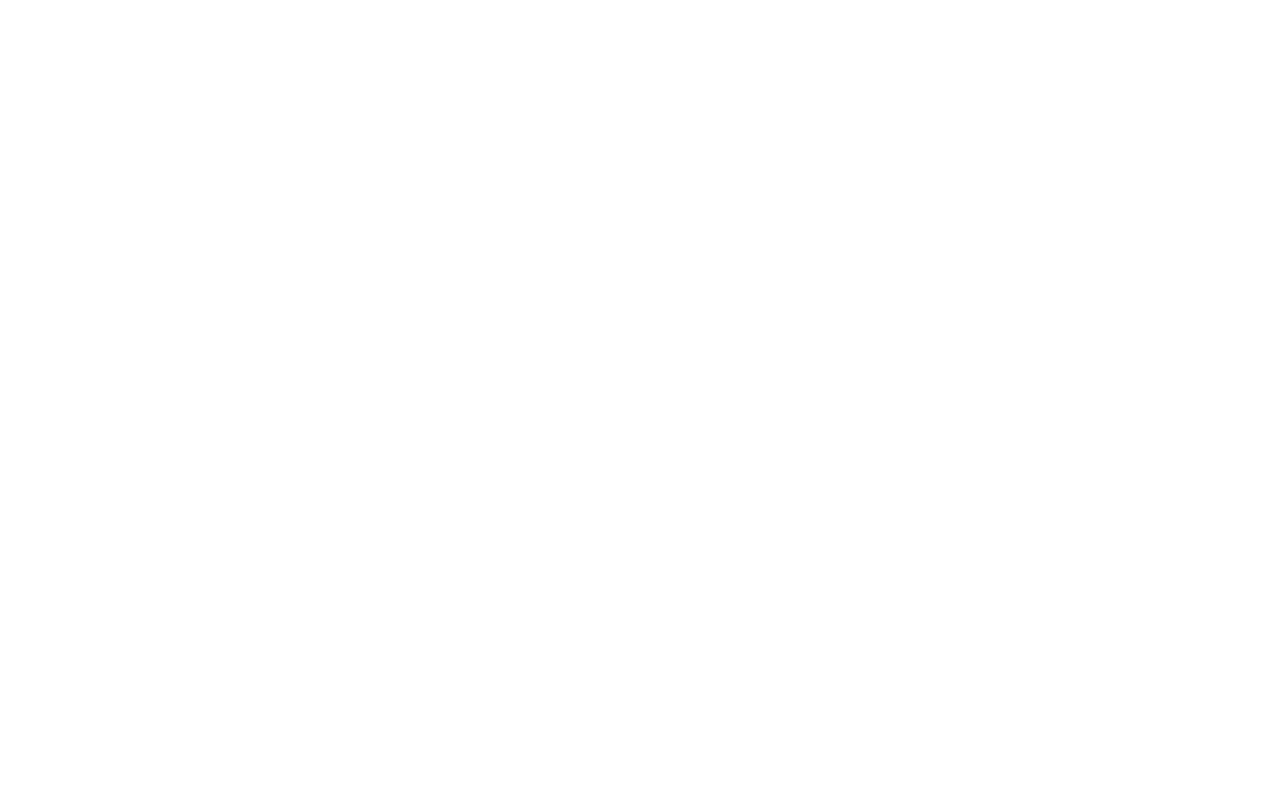
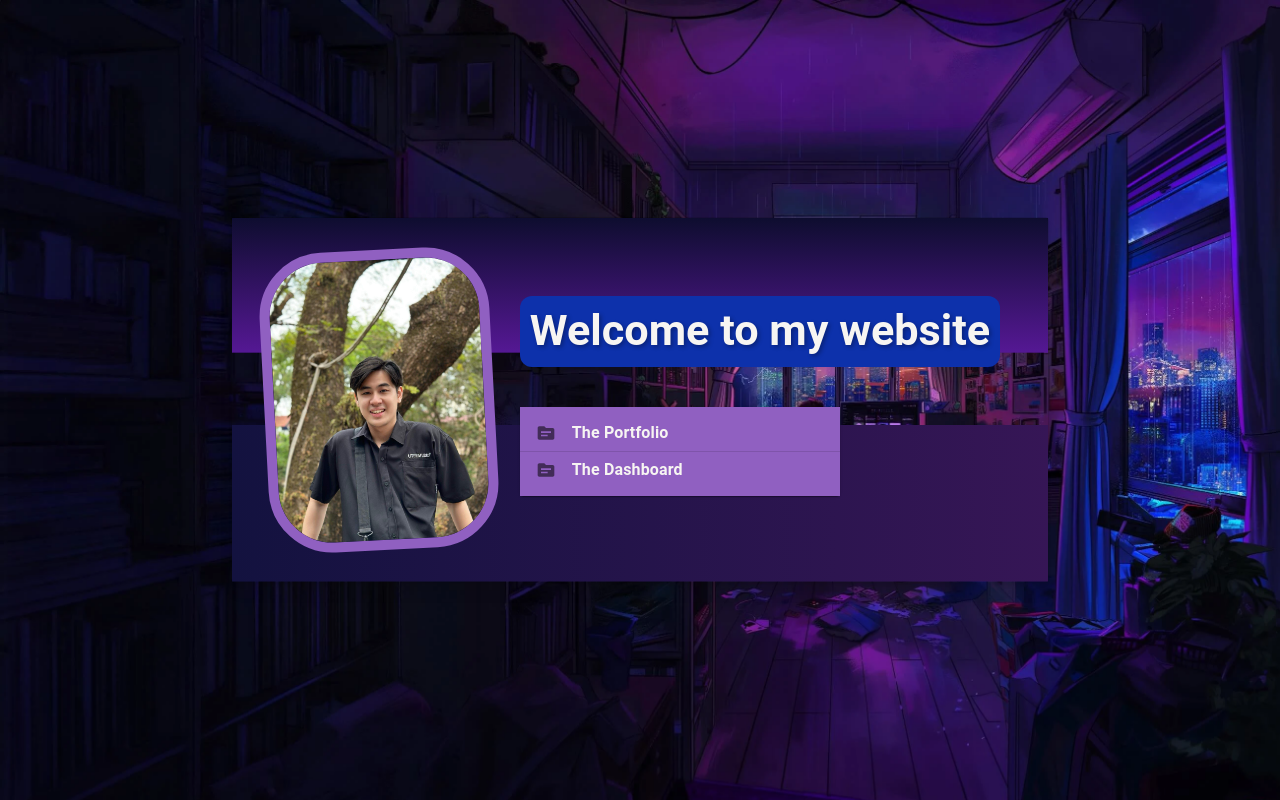
Before and after one commit to BevisDev/portal-website, a Next.js app: page / in a window 1280 px wide. Before the commit this address had no page. Built offline with nearby package versions, Linux system fonts and the light colour scheme.

Commit message:
feat: create home page

```diff
--- a/src/app/layout.tsx
+++ b/src/app/layout.tsx
@@ -1,11 +1,28 @@
 import type { Metadata } from "next";
-import { Roboto } from "next/font/google";
+// import { Roboto } from "next/font/google";
+import localFont from "next/font/local";
 import "../styles/globals.css";
 
-const roboto = Roboto({
-  subsets: ["latin"],
-  weight: ["300", "400", "500", "700", "900"],
-  display: "swap",
+// const roboto = Roboto({
+//   subsets: ["latin"],
+//   weight: ["300", "400", "500", "700", "900"],
+//   display: "swap",
+// });
+
+const lora = localFont({
+  src: [
+    {
+      path: "./fonts/Lora-VariableFont_wght.ttf",
+      weight: "normal",
+      style: "normal",
+    },
+    {
+      path: "./fonts/Lora-Italic-VariableFont_wght.ttf",
+      weight: "normal",
+      style: "italic",
+    },
+  ],
+  variable: "--font-lora",
 });
 
 export const metadata: Metadata = {
@@ -23,7 +40,7 @@
       <head>
         {/* <link rel="shortcut icon" href="/favicon.png" type="image/png" /> */}
       </head>
-      <body className={roboto.className}>{children}</body>
+      <body className={lora.className}>{children}</body>
     </html>
   );
 }
--- a/src/app/page.tsx
+++ b/src/app/page.tsx
@@ -1,12 +1,148 @@
-"use client";
-import * as React from "react";
-import { useRouter } from "next/navigation";
+import { Topic } from "@mui/icons-material";
+import {
+  Box,
+  Card,
+  CardContent,
+  CardMedia,
+  Divider,
+  ListItemIcon,
+  MenuItem,
+  MenuList,
+  Paper,
+  Typography,
+} from "@mui/material";
+import Link from "next/link";
 
 export default function Home() {
-  const router = useRouter();
-  // direct /signin
-  React.useEffect(() => {
-    router.push("/signin");
-  }, [router]);
-  return null;
+  return (
+    <Box
+      sx={{
+        display: "flex",
+        width: "100%",
+        height: "100dvh",
+        alignItems: "center",
+        justifyContent: "center",
+        backgroundImage: "url('/images/dailydev.jpg')",
+        backgroundSize: "cover",
+        color: "text.primary",
+      }}
+    >
+      <Card
+        variant="outlined"
+        sx={{
+          display: "flex",
+          justifyContent: "space-between",
+          alignItems: "center",
+          gap: "10px",
+          flexDirection: {
+            xs: "column",
+            sm: "row",
+          },
+          background: `
+            linear-gradient(to right, #13123f 0%, #361656 100%),
+            linear-gradient(to bottom, #0e0d2f 0%, #551894 100%)`,
+          backgroundRepeat: "no-repeat",
+          backgroundSize: "100% 43%, 100% 37%",
+          backgroundPosition: "bottom, top",
+          p: 4,
+        }}
+        className="shadow-lg"
+      >
+        <CardMedia
+          component="img"
+          sx={{
+            width: "50%",
+            height: "300px",
+            objectFit: "cover",
+            border: "10px solid #9060c1",
+            transform: "rotate(-3deg)",
+            transition: "transform 0.3s ease-in-out",
+            display: {
+              xs: "none",
+              sm: "block",
+            },
+          }}
+          image="/images/me.jpg"
+          alt="avatar"
+          className="rounded-[64px] border-[10px]"
+        />
+        <CardContent
+          sx={{
+            fontFamily: "var(--font-lora)",
+            display: "flex",
+            width: "auto",
+            flexDirection: "column",
+            justifyContent: "space-between",
+            gap: "25px",
+          }}
+        >
+          <Typography
+            variant="h3"
+            component="div"
+            sx={{
+              fontWeight: "bold",
+              fontSize: "2.7rem",
+              textAlign: "center",
+              textShadow: "2px 2px 4px rgba(0, 0, 0, 0.3)",
+              backgroundColor: "#0d31ab",
+              borderRadius: "12px",
+              whiteSpace: "nowrap",
+              padding: "10px",
+              color: "#f7f5f2",
+            }}
+            gutterBottom
+          >
+            Welcome to my website
+          </Typography>
+          <Paper
+            sx={{
+              width: 320,
+              maxWidth: "100%",
+              color: "#f7f5f2",
+            }}
+          >
+            <MenuList
+              sx={{
+                backgroundColor: "#9060c1",
+              }}
+            >
+              <Link href="/portfolio" passHref>
+                <MenuItem>
+                  <ListItemIcon>
+                    <Topic fontSize="small" />
+                  </ListItemIcon>
+                  <Typography
+                    variant="body1"
+                    sx={{
+                      fontWeight: "bold",
+                      color: "#f7f5f2",
+                    }}
+                  >
+                    The Portfolio
+                  </Typography>
+                </MenuItem>
+              </Link>
+              <Divider />
+              <Link href="/signin" passHref>
+                <MenuItem>
+                  <ListItemIcon>
+                    <Topic fontSize="small" />
+                  </ListItemIcon>
+                  <Typography
+                    variant="body1"
+                    sx={{
+                      fontWeight: "bold",
+                      color: "#f7f5f2",
+                    }}
+                  >
+                    The Dashboard
+                  </Typography>
+                </MenuItem>
+              </Link>
+            </MenuList>
+          </Paper>
+        </CardContent>
+      </Card>
+    </Box>
+  );
 }
```
Also changed, not shown: src/app/fonts/Lora-Italic-VariableFont_wght.ttf (added), src/app/fonts/Lora-VariableFont_wght.ttf (added).
